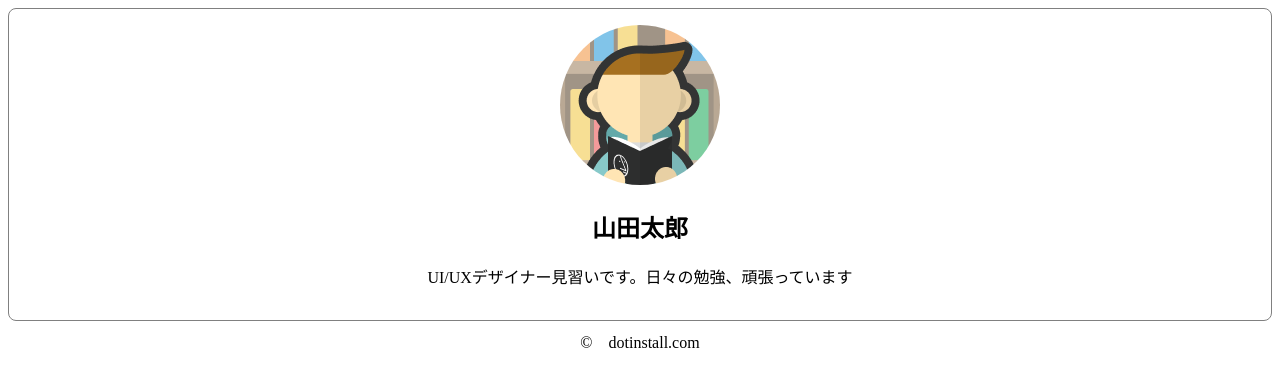
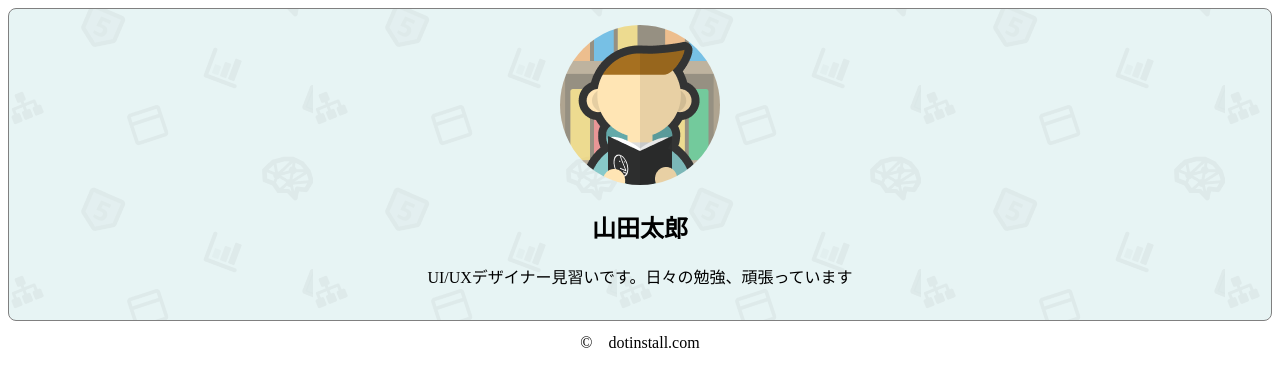
Before and after one commit to karineko002/dotinstall_Bootstlap5, a plain HTML site: page index.html in a window 1280 px wide. Drawn offline with Linux system fonts and the light colour scheme.

Commit message:
はじめてのWEB制作　#11（完了）

```diff
--- a/index.html
+++ b/index.html
@@ -14,6 +14,7 @@
       border-radius: 8px;
       padding: 16px;
       margin-bottom: 8px;
+      background-image: url(basic_website/background.png);
     }
     body{
       text-align: center;
```
